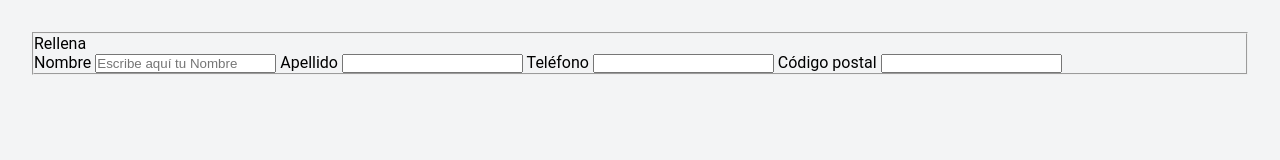
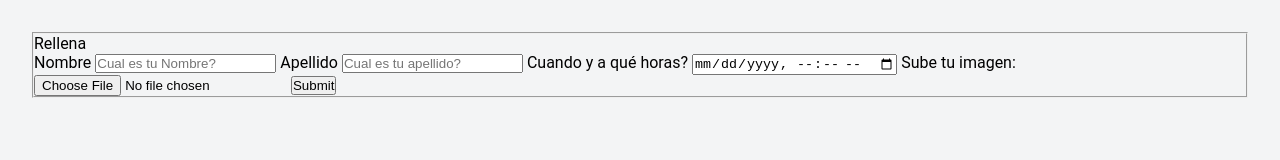
Before and after one commit to krsalvarez/project-promo-A-module-2-team-2, a website built with Vite: page src/pageform.html in a window 1280 px wide. Built offline with nearby package versions, Linux system fonts and the light colour scheme.

Commit message:
form completed fields

```diff
--- a/src/partials/formrellena.html
+++ b/src/partials/formrellena.html
@@ -1,13 +1,15 @@
-<fieldset>
+<fieldset class="fieldset-rellena">
 
     <p>Rellena</p>
     <label for="firstName">Nombre</label>
-    <input placeholder="Escribe aquí tu Nombre" type="text" id="firstName" name="firstName" required />
+    <input placeholder="Cual es tu Nombre?" type="text" id="firstName" name="firstName" required />
     <label for="surname">Apellido</label>
-    <input  type="text" id="surname" name="surname" />
-    <label for="phone">Teléfono</label>
-    <input type="tel" id="phone" name="phone" />
-    <label for="postalcode">Código postal</label>
-    <input type="number" id="postalcode" name="postalcode" />
+    <input placeholder="Cual es tu apellido?" type="text" id="surname" name="surname" />
+    <label for="date">Cuando y a qué horas?</label>
+    <input type="datetime-local" id="date" name="date-of-event" value="2024-07-22" min="2024-01-01" max="2035-01-01">
+    <label for="imageUpload">Sube tu imagen:</label>
+    <input type="file" id="imageUpload" name="imageUpload" accept="image/*">
+    <button type="submit">Submit</button>
+
 
 </fieldset>
--- /dev/null
+++ b/src/scss/pages/_formrellena.scss
@@ -0,0 +1,4 @@
+.fieldset-rellena {
+    display: flex;
+    flex-direction: column;
+}
```
